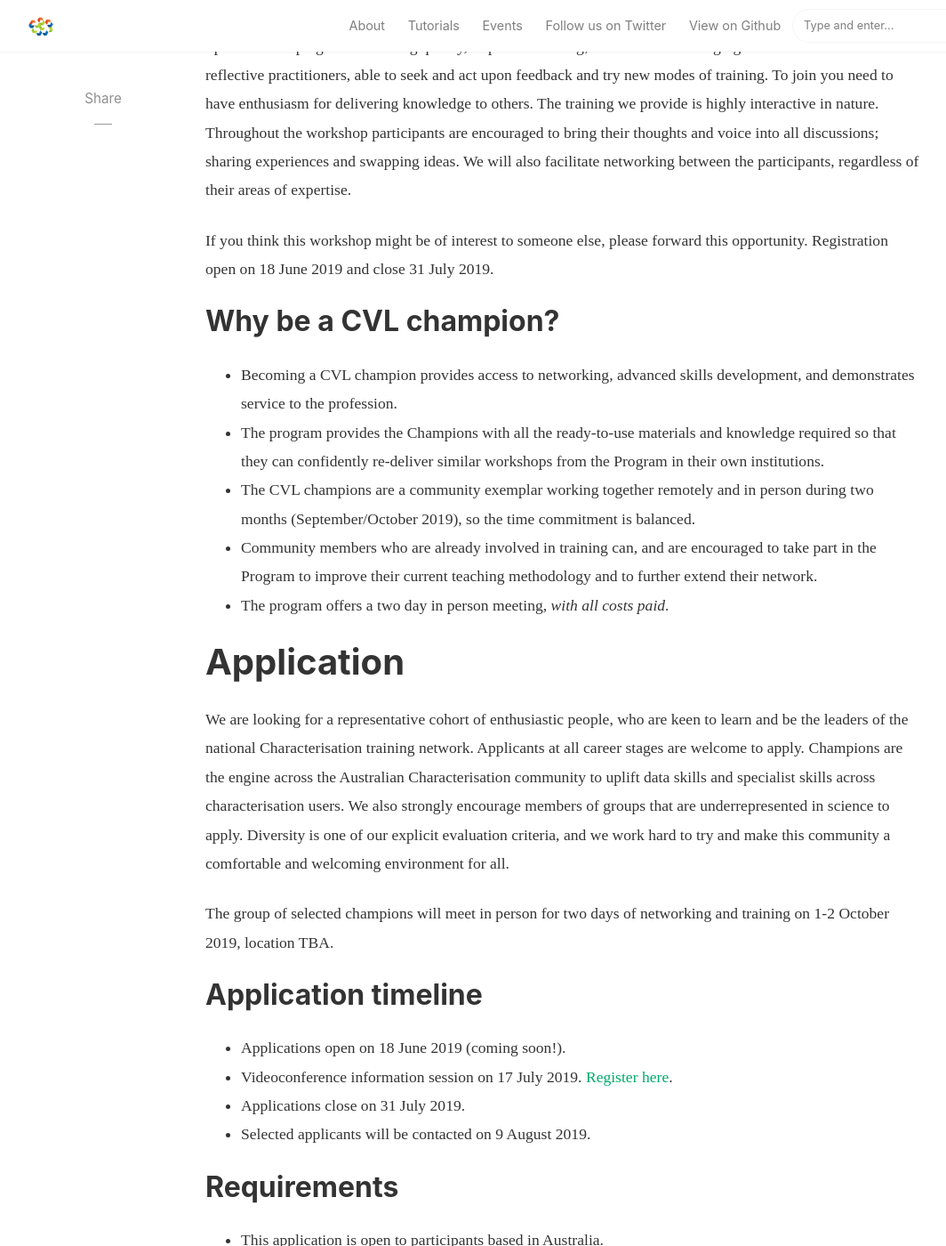
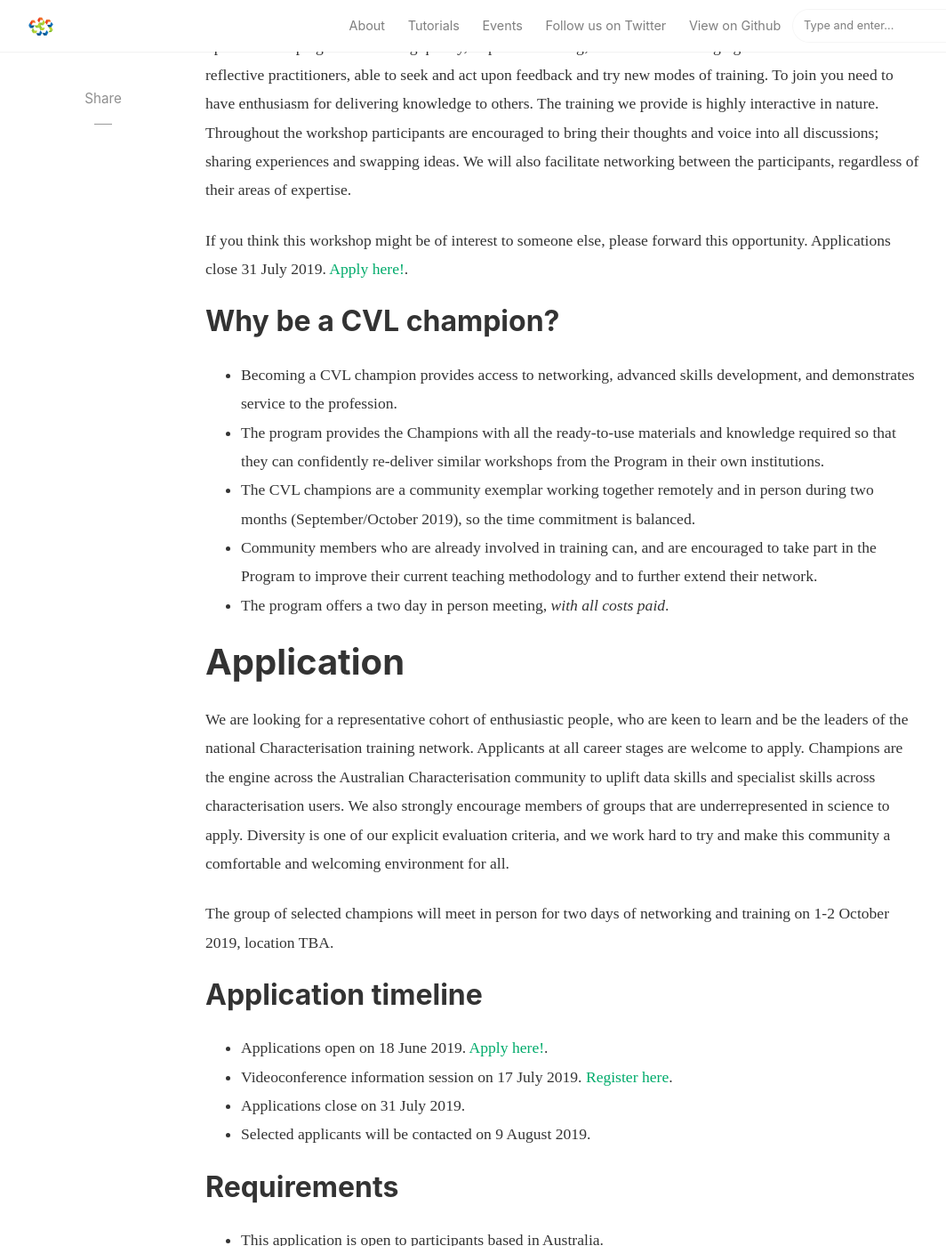
Before and after one commit to Characterisation-Virtual-Laboratory/CVL_Community, a Jekyll site: the page built from _posts/2019-05-04-champions.md, in a window 1280 px wide and 1400 px high, scrolled down 1721 px. Shown: the whole window at 89% size, without its empty margins (54-1118 px from the left). Built offline with Jekyll 4.4.1, drawn with Linux system fonts in a browser that asks for light colours; nearby versions of some CDN libraries; comment, search, counter and statistics services are not loaded; some of the changed text lies outside the part shown.

Commit message:
remove gitprint add application form

```diff
--- a/_posts/2019-05-04-champions.md
+++ b/_posts/2019-05-04-champions.md
@@ -44,7 +44,7 @@ experiences and swapping ideas. We will also facilitate networking between
 the participants, regardless of their areas of expertise.
 
 If you think this workshop might be of interest to someone else, please
-forward this opportunity. Registration open on 18 June 2019 and close 31 July 2019.
+forward this opportunity. Applications close 31 July 2019. [Apply here!](https://survey.zohopublic.com/zs/PKCNyN).
 
 ## Why be a CVL champion?
 
@@ -63,7 +63,7 @@ The group of selected champions will meet in person for two days of networking a
 
 ## Application timeline
 
-* Applications open on 18 June 2019 (coming soon!).
+* Applications open on 18 June 2019. [Apply here!](https://survey.zohopublic.com/zs/PKCNyN).
 * Videoconference information session on 17 July 2019. [Register here](https://www.eventbrite.com.au/e/cvl-champions-information-session-via-zoom-tickets-62036833840).
 * Applications close on 31 July 2019.
 * Selected applicants will be contacted on 9 August 2019.
```
Also changed, not shown: other parts of _posts/2019-05-04-champions.md (+1 -1 lines), _posts/NIF/2019-06-18-FAIR-CVL.md (+0 -2 lines).
